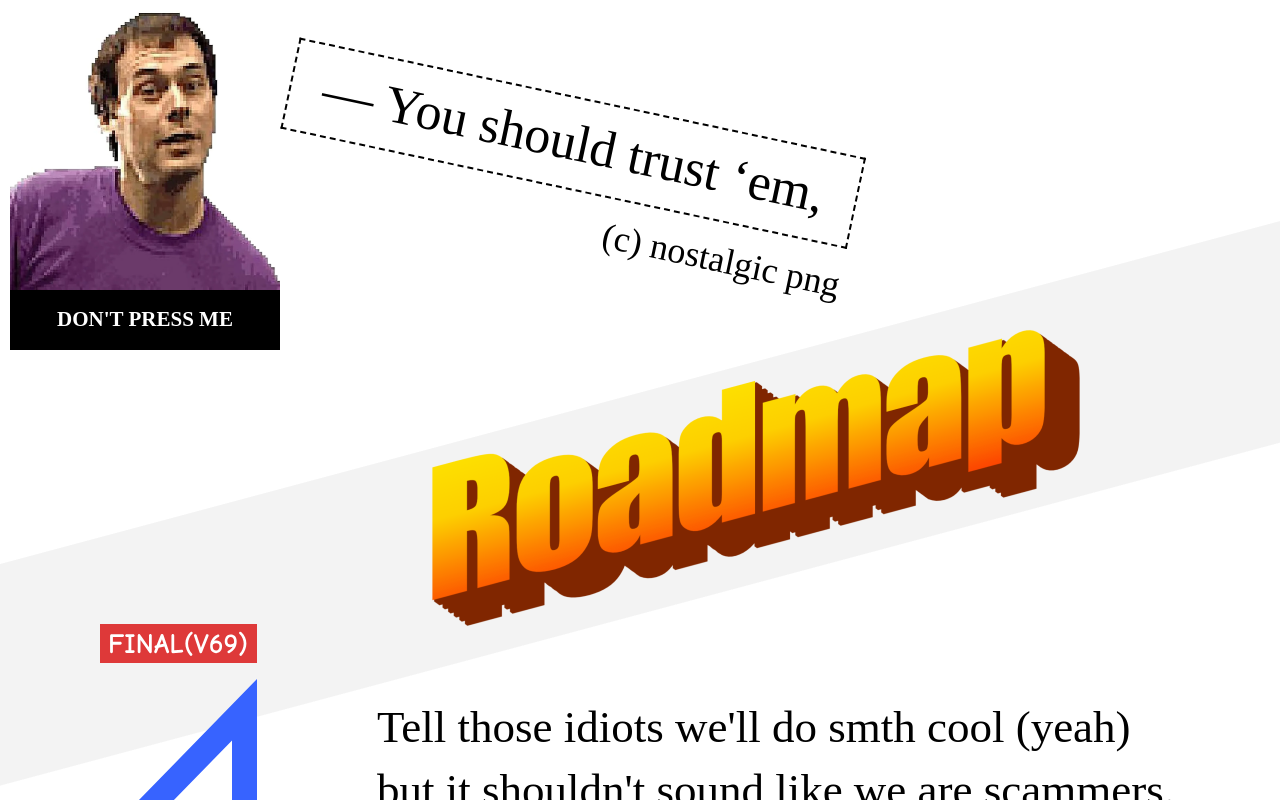
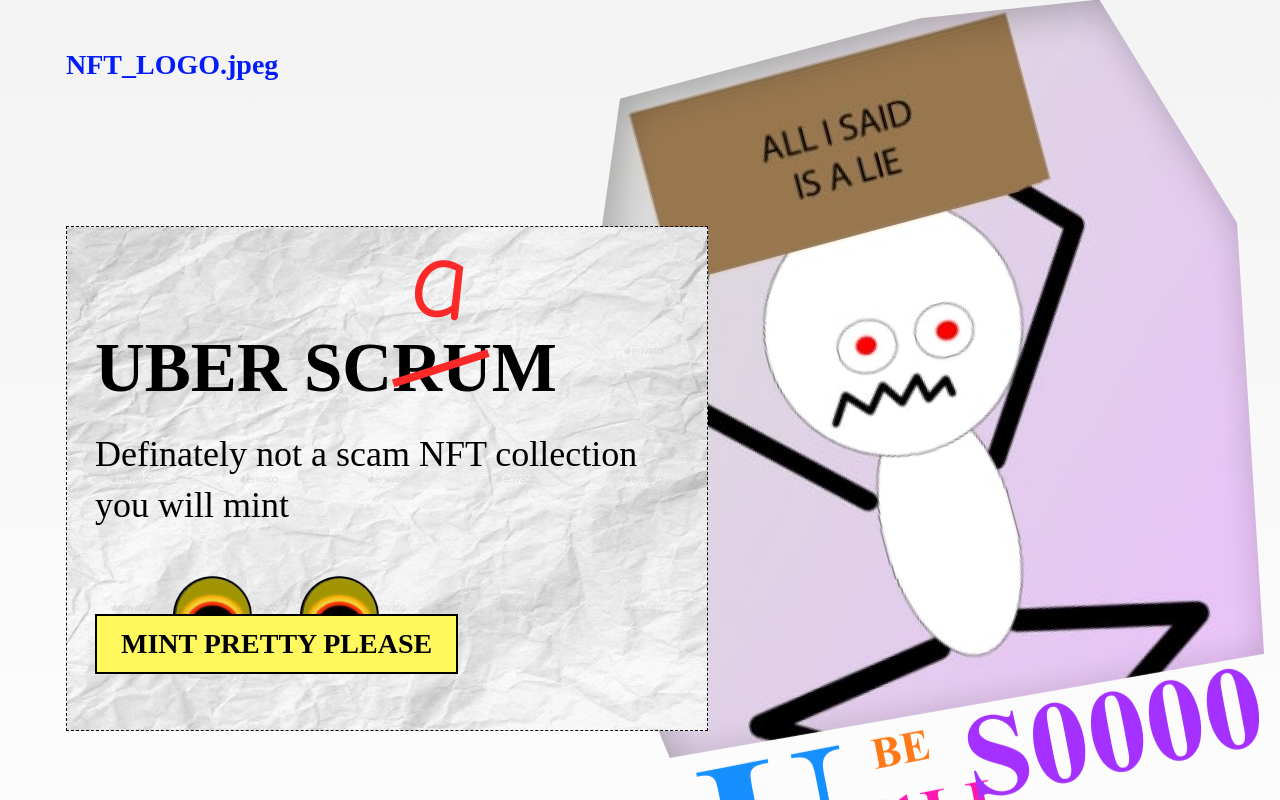
Before and after one commit to krovorgen/nft-scam-landing, a website built with Parcel: page src/index.html in a window 1280 px wide. Shown: the top 800 px of the page. Built offline with nearby package versions, Linux system fonts and the light colour scheme.

Commit message:
added hero

```diff
--- a/src/index.html
+++ b/src/index.html
@@ -4,11 +4,29 @@
 <head>
     <meta charset='UTF-8' />
     <meta name='viewport' content='width=device-width, initial-scale=1.0' />
-    <title>Parcel template</title>
+    <title>UBER SCAM</title>
     <link rel='stylesheet' href='scss/index.scss' />
 </head>
 
 <body>
+    <section class="hero">
+        <div class="container hero__inner">
+            <div class="hero__logo">NFT_LOGO.jpeg</div>
+            <div class="hero__wrap">
+                <h1 class="hero__title">
+                    UBER SC<span>RU<mark>a</mark></span>M
+                </h1>
+                <p class="hero__text">
+                    Definately not a scam NFT collection you will mint
+                </p>
+                <div class="hero__button-wrap">
+                    <button class="button button--accent">
+                        MINT PRETTY PLEASE
+                    </button>
+                </div>
+            </div>
+        </div>
+    </section>
     <section class="portret">
         <div class="container">
             <div class="portret__wrap">
--- a/src/scss/base/_global.scss
+++ b/src/scss/base/_global.scss
@@ -46,6 +46,15 @@ body {
   cursor: pointer;
 
   &:hover {
+    color: #fff;
     background-color: #031cf9;
   }
+
+  &--accent {
+    border: 2px solid #000;
+    font-size: 28px;
+    line-height: 120%;
+    color: #000;
+    background-color: #fff95e;
+  }
 }
--- /dev/null
+++ b/src/scss/components/_hero.scss
@@ -0,0 +1,143 @@
+.hero {
+  &__inner {
+    margin-bottom: -86px;
+    padding-top: 48px;
+    padding-bottom: 250px;
+    background-image: url("#{$img-path}hero/bg.png"), linear-gradient(180deg, #f3f3f3 0%, rgba(244, 244, 244, 0) 100%);
+    background-position: top right, top center;
+    background-repeat: no-repeat;
+
+    @include media($sm) {
+      padding-top: 32px;
+      background-size: contain;
+    }
+  }
+
+  &__logo {
+    margin-bottom: 144px;
+    padding-left: 56px;
+    font-weight: 700;
+    font-size: 28px;
+    line-height: 120%;
+    color: #031cf9;
+
+    @include media($md) {
+      padding-left: 0;
+    }
+
+    @include media($sm) {
+      margin-bottom: 82px;
+    }
+  }
+
+  &__wrap {
+    margin-left: 56px;
+    padding: 100px 28px 56px;
+    width: fit-content;
+    max-width: 642px;
+    border: 1px dashed #000;
+    background-image: url("#{$img-path}hero/paper.png");
+    background-repeat: no-repeat;
+
+    @include media($md) {
+      margin-left: 0;
+    }
+
+    @include media($sm) {
+      padding: 53px 16px 34px;
+    }
+  }
+
+  &__title {
+    margin-bottom: 20px;
+    font-weight: 700;
+    font-size: 69px;
+    line-height: 120%;
+    color: #000;
+
+    @include media($sm) {
+      font-size: 32px;
+    }
+
+    span {
+      position: relative;
+
+      &::before {
+        content: "";
+        position: absolute;
+        left: 0;
+        right: 0;
+        top: 50%;
+        height: 8px;
+        background-color: #fc2929;
+        transform: rotate(-17.7deg) translateY(-50%);
+
+        @include media($sm) {
+          height: 4px;
+        }
+      }
+    }
+
+    mark {
+      position: absolute;
+      left: 19px;
+      bottom: 56px;
+      font-family: "Comic Sans MS", sans-serif;
+      font-weight: 400;
+      font-style: normal;
+      font-size: 116px;
+      line-height: 120%;
+      color: #fc2929;
+      transform: rotate(6deg);
+
+      @include media($sm) {
+        bottom: 32px;
+        font-size: 48px;
+      }
+    }
+  }
+
+  &__text {
+    margin-bottom: 84px;
+    font-weight: 400;
+    font-size: 36px;
+    line-height: 140%;
+    color: #000;
+
+    @include media($sm) {
+      margin-bottom: 80px;
+      font-size: 20px;
+    }
+  }
+
+  &__button-wrap {
+    position: relative;
+    width: fit-content;
+
+    &::before,
+    &::after {
+      content: "";
+      position: absolute;
+      top: -38px;
+      z-index: 0;
+      width: 80px;
+      height: 80px;
+      background-image: url("#{$img-path}hero/left-eye.png");
+      background-size: contain;
+      background-repeat: no-repeat;
+    }
+
+    &::before {
+      left: 78px;
+    }
+
+    &::after {
+      right: 78px;
+    }
+
+    button {
+      position: relative;
+      z-index: 1;
+    }
+  }
+}
--- a/src/scss/index.scss
+++ b/src/scss/index.scss
@@ -7,3 +7,4 @@
 @import "components/join";
 @import "components/portret";
 @import "components/roadmap";
+@import "components/hero";
```
